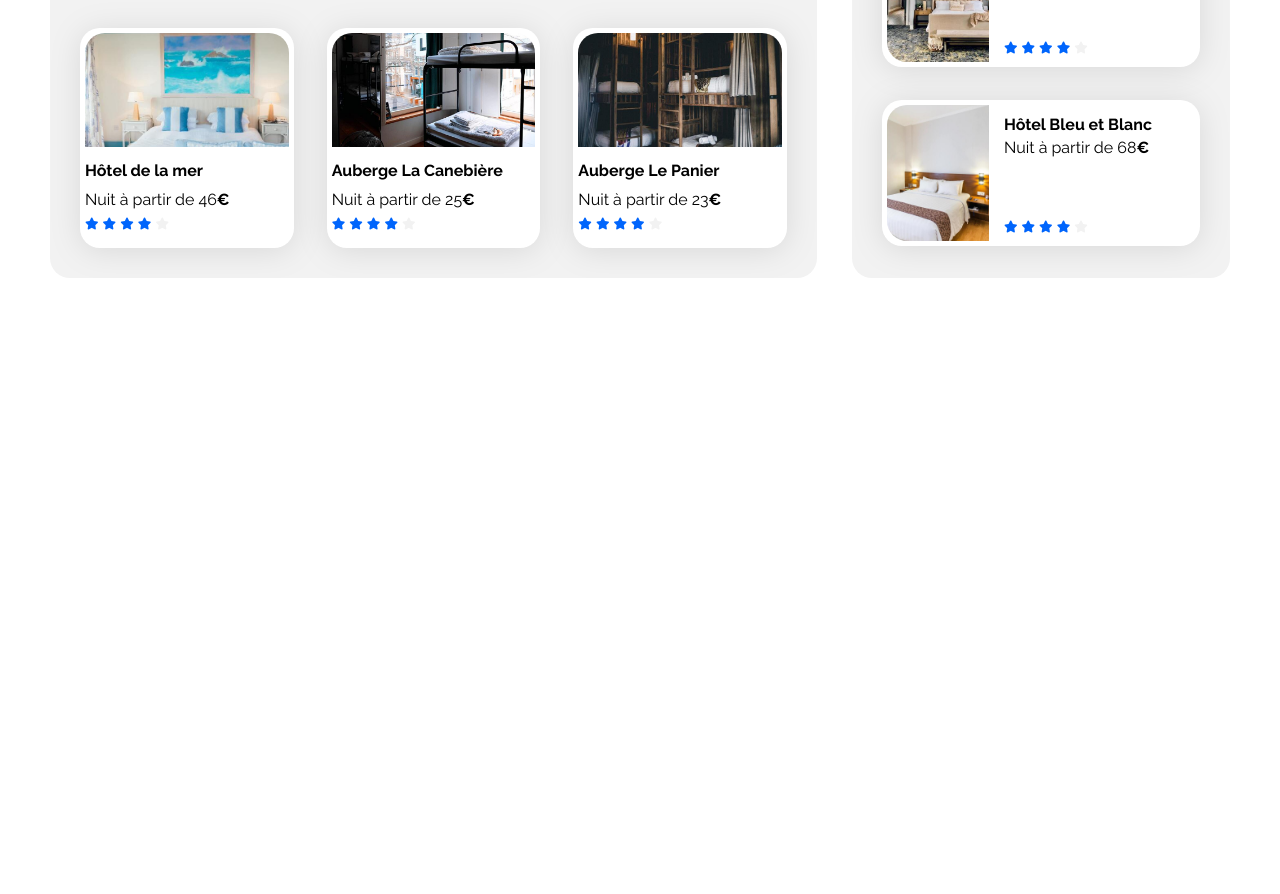
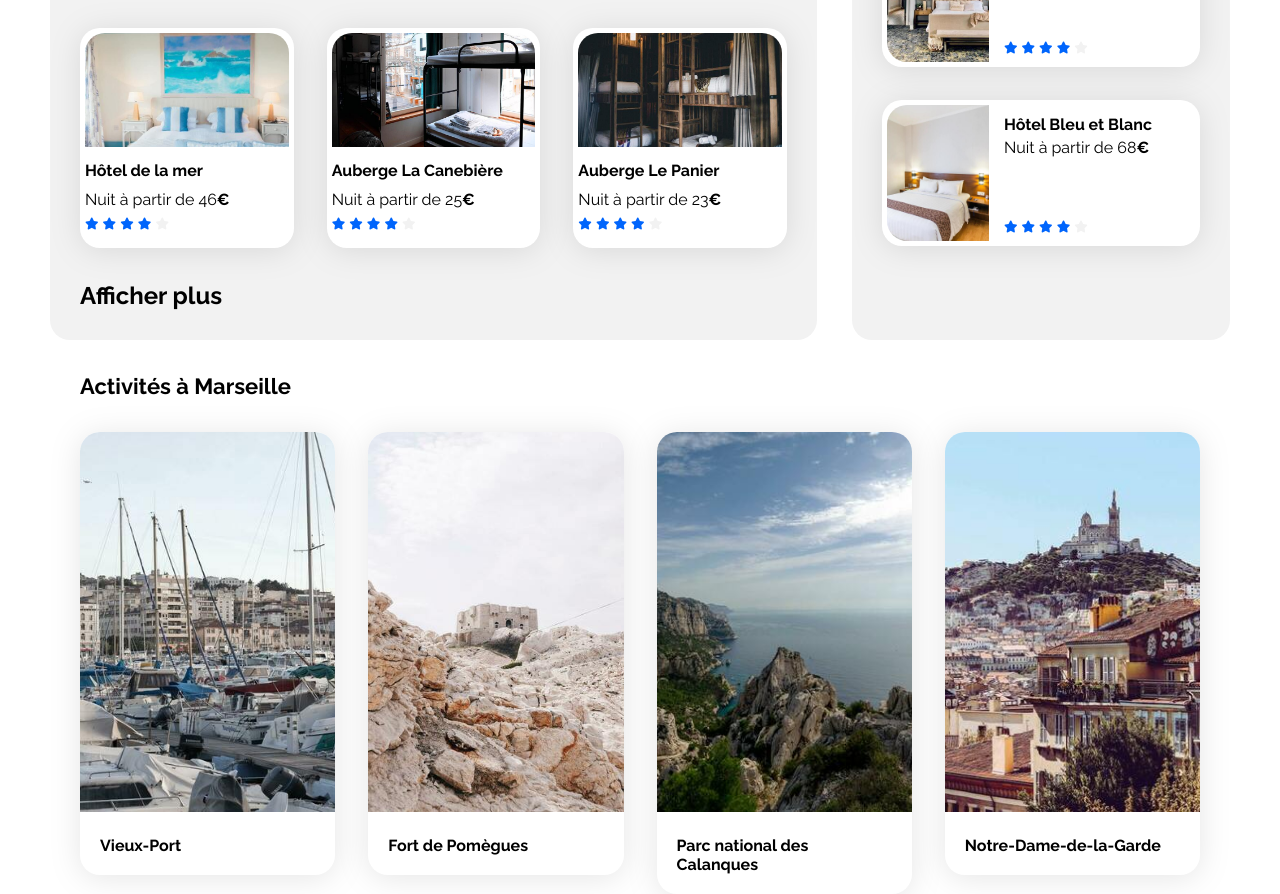
Before and after one commit to Neijh/booki, a plain HTML site: page index.html in a window 1280 px wide. Shown: the part 772-1666 px from the top of the page. Before the commit the page ends 1050 px from the top, so only its background shows below. Drawn offline with Linux system fonts and the light colour scheme.

Commit message:
Intégration du conteneur <Activités>

```diff
--- a/css/style.css
+++ b/css/style.css
@@ -210,20 +210,15 @@ a {
 
 .hebergements-cards{
     width: 100%;
-    /* flexbox
-    display: flex;
-    justify-content: space-between;
-    flex-wrap: wrap;*/
     display: grid;
-    grid-template-columns: 1fr 1fr 1fr;
-    grid-template-rows: 1fr 1fr;
+    grid-template-columns: repeat(3, 1fr);
+    grid-template-rows: repeat(2, 1fr);
     gap: 33px;
 }
 
 
 .hebergements-cards .card {
     margin-top: 33px;
-    /* width: 205px; flex-box*/
 }
 
 .hebergements-cards img {
@@ -251,6 +246,10 @@ a {
 
 .hebergements .card-rating {
     margin-bottom: 10px;
+}
+
+.hebergements h2:last-child {
+    margin-top: 33px;
 }
 
 /****** Populaires ***********/
@@ -298,7 +297,33 @@ a {
     margin-bottom: 5px;
 }
 
+/****** Activités ***********/
+.activites {
+    box-sizing: border-box;
+    margin: 33px 30px 0 30px;
+}
 
+.activites-cards {
+    display: grid;
+    grid-auto-flow: column;
+    grid-auto-columns: 1fr;
+    gap: 33px;
+}
+
+.activites-cards .card {
+    padding: 0;
+    margin-top: 33px;
+}
+
+.activites-cards img {
+    width: 100%;
+    height: 380px;
+    border-radius: 20px 20px 0 0;
+}
+
+.activites-cards h3 {
+    padding: 20px;
+}
 
 
 /* Le code ci-dessous correspond à la version responsive uniquement */
--- a/index.html
+++ b/index.html
@@ -20,8 +20,8 @@
             <nav class="nav">
                 <img src="./images/logo/Booki.png" alt="logo" class="logo">
                 <ul>
-                    <li><a href="#" class="border-top">Hébergements</a></li>
-                    <li><a href="#"  class="border-top">Activités</a></li>
+                    <li><a href="#lien-hebergement" class="border-top">Hébergements</a></li>
+                    <li><a href="#lien-activite"  class="border-top">Activités</a></li>
                 </ul>
             </nav>
         </header>
@@ -49,7 +49,7 @@
             </section>
             <div class="hebergements-and-populaires">
                 <section class="hebergements">
-                    <h2 class="section-title">Hébergements à Marseille</h2>
+                    <h2 class="section-title" id="lien-hebergement">Hébergements à Marseille</h2>
                     <div class="hebergements-cards">
                         <a href="#">
                             <article class="card">
@@ -166,6 +166,7 @@
                             </article>
                         </a>
                     </div>
+                    <h2><a href="#">Afficher plus</a></h2>
                 </section>
                 <section class="populaires">
                     <div class="populaires-title">
@@ -233,6 +234,35 @@
                     </div>
                 </section>
             </div>
+            <section class="activites">
+                <h2 class="section-title" id="lien-activite">Activités à Marseille</h2>
+                <div class="activites-cards">
+                    <a href="#">
+                        <article class="card">
+                            <img src="./images/activites/reno-laithienne.jpg" alt="Image d'un port">
+                            <h3 class="card-title">Vieux-Port</h3>
+                        </article>
+                    </a>
+                    <a href="#">
+                        <article class="card">
+                            <img src="./images/activites/paul-hermann.jpg" alt="Image d'un fort">
+                            <h3 class="card-title">Fort de Pomègues</h3>
+                        </article>
+                    </a>
+                    <a href="#">
+                        <article class="card">
+                            <img src="./images/activites/kilyan-sockalingum.jpg" alt="Image de calanques">
+                            <h3 class="card-title">Parc national des Calanques</h3>
+                        </article>
+                    </a>
+                    <a href="#">
+                        <article class="card">
+                            <img src="./images/activites/florian-wehde.jpg" alt="Image de Notre-Dame-de-la-Garde">
+                            <h3 class="card-title">Notre-Dame-de-la-Garde</h3>
+                        </article>
+                    </a>
+                </div>
+            </section>
         </main>
         <footer></footer>
     </div>
```
Lines whose indentation alone changed are shown as unchanged.
